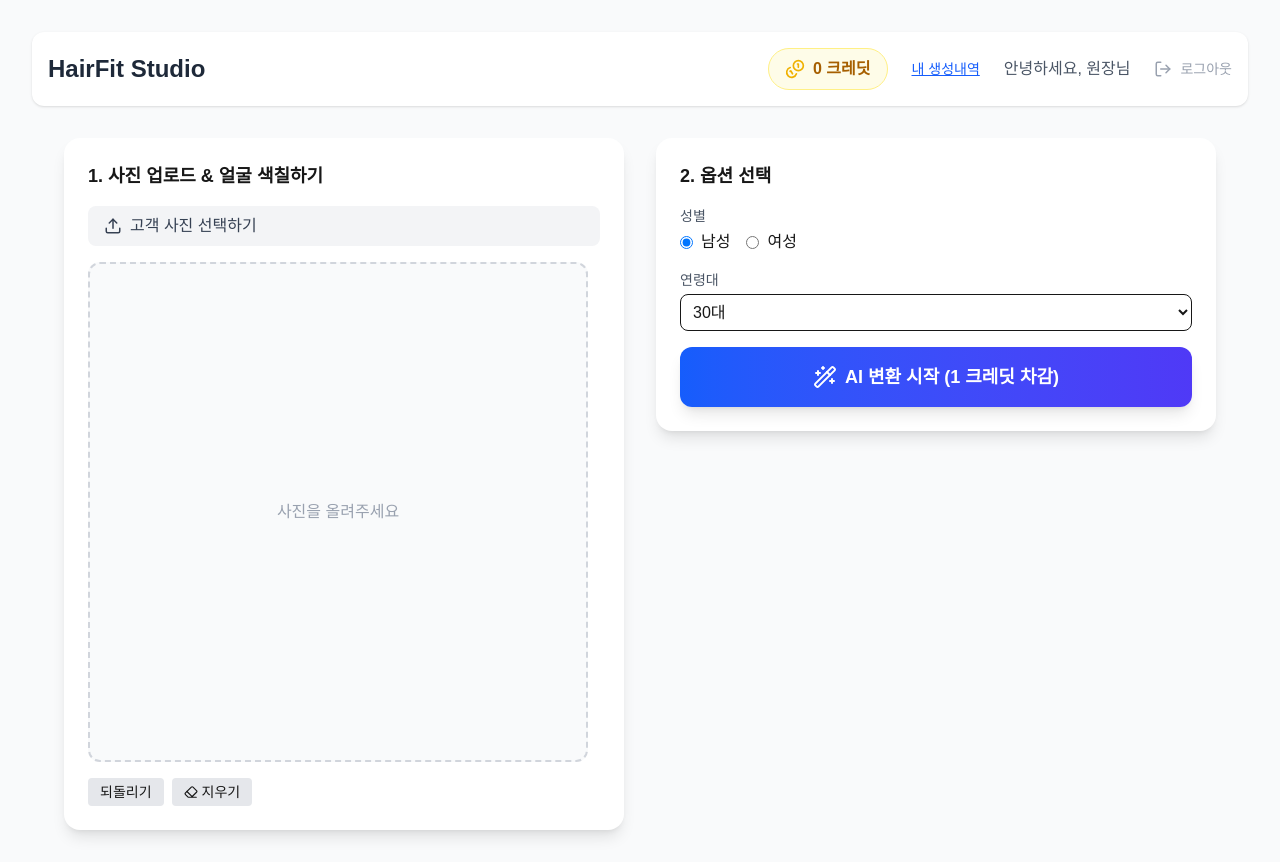
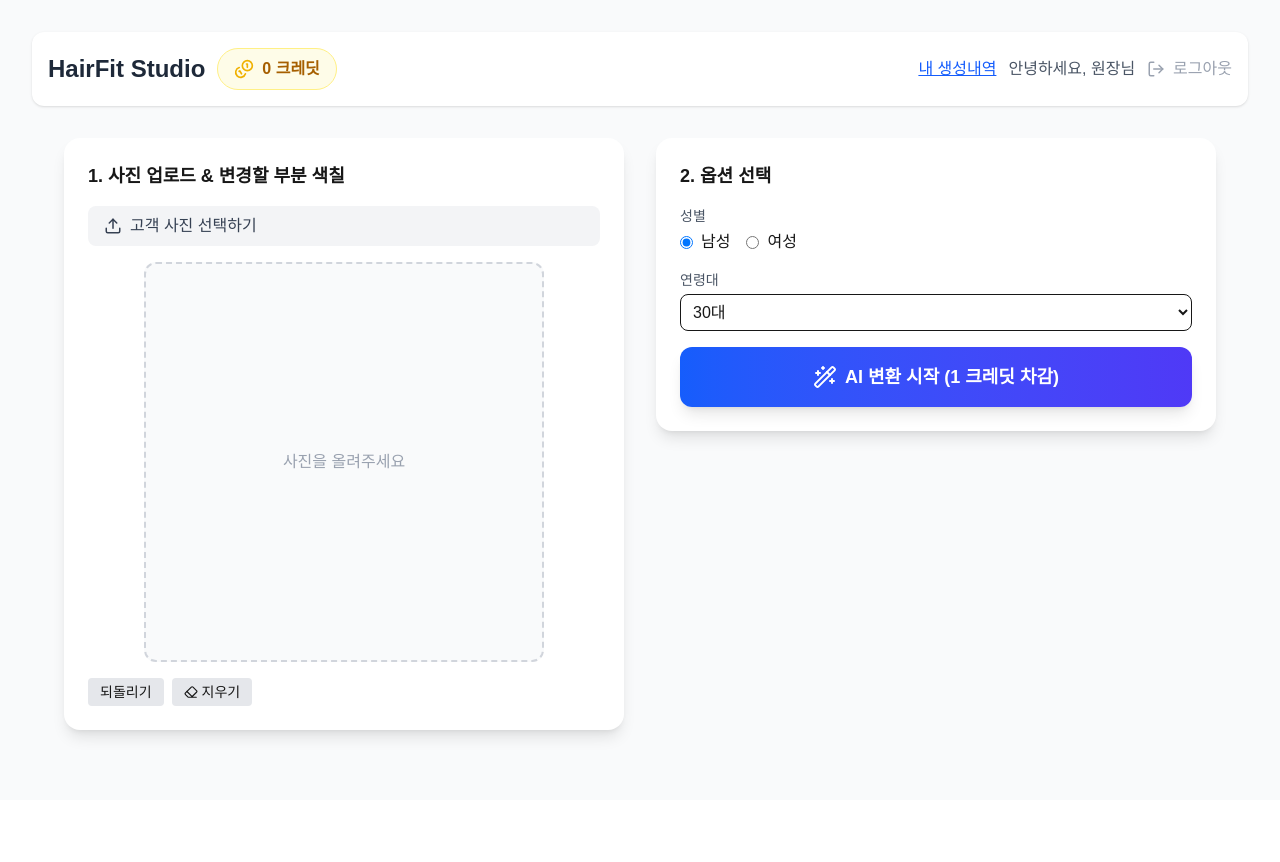
Before and after one commit to phochoco/hairfit-frontend, a Next.js app: page /dashboard in a window 1280 px wide. After the commit the page ends 800 px from the top, so only its background shows below. Built offline with nearby package versions, Linux system fonts and the light colour scheme; no server answers; sample sign-in values are in the browser's storage.

Commit message:
update frontend

```diff
--- a/app/dashboard/page.tsx
+++ b/app/dashboard/page.tsx
@@ -11,8 +11,8 @@
 
 export default function Dashboard() {
   const [image, setImage] = useState<string | null>(null);
-  const [width, setWidth] = useState(500);
-  const [height, setHeight] = useState(500);
+  const [width, setWidth] = useState(400); // 반응형 기본값
+  const [height, setHeight] = useState(400);
   const [gender, setGender] = useState("male");
   const [age, setAge] = useState("30대");
   const [loading, setLoading] = useState(false);
@@ -51,8 +51,10 @@
 
   useEffect(() => {
     const token =
-      localStorage.getItem("hairfit_token") ||
-      localStorage.getItem("token");
+      typeof window !== "undefined"
+        ? localStorage.getItem("hairfit_token") ||
+          localStorage.getItem("token")
+        : null;
 
     if (!token) {
       alert("로그인이 필요합니다.");
@@ -72,11 +74,22 @@
           img.src = event.target.result as string;
           img.onload = () => {
             const ratio = img.height / img.width;
-            const newWidth = 500;
-            const newHeight = 500 * ratio;
+
+            // ✅ 화면 크기에 따라 캔버스 폭 조절 (모바일에서는 더 작게)
+            let baseWidth = 500;
+            if (typeof window !== "undefined") {
+              const vw = window.innerWidth;
+              if (vw < 768) {
+                // 모바일: 좌우 여백 조금 빼고 계산
+                baseWidth = vw - 48; // padding 고려
+              }
+            }
+            const newWidth = Math.min(500, baseWidth);
+            const newHeight = newWidth * ratio;
+
             setWidth(newWidth);
             setHeight(newHeight);
-            setImage(event.target?.result as string);
+            setImage(event.target.result as string);
           };
         }
       };
@@ -125,22 +138,28 @@
   };
 
   return (
-    <div className="min-h-screen bg-gray-50 p-8">
+    <div className="min-h-screen bg-gray-50 px-4 py-6 md:p-8">
       {/* 상단 네비게이션 */}
-      <nav className="flex justify-between items-center mb-8 bg-white p-4 rounded-xl shadow-sm">
-        <h1 className="text-2xl font-bold text-gray-800">HairFit Studio</h1>
-
-        <div className="flex items-center gap-6">
-          {/* 크레딧 표시기 */}
+      <nav className="mb-6 md:mb-8 bg-white px-4 py-3 md:p-4 rounded-xl shadow-sm">
+        <div className="flex flex-col gap-3 md:flex-row md:items-center md:justify-between">
+          {/* 왼쪽: 로고 + 크레딧 */}
+          <div className="flex items-center gap-3">
+            <h1 className="text-2xl font-bold text-gray-800">
+              HairFit Studio
+            </h1>
             <div className="flex items-center gap-2 bg-yellow-50 px-4 py-2 rounded-full border border-yellow-200">
               <Coins className="text-yellow-500" size={20} />
-            <span className="font-bold text-yellow-700">{credits} 크레딧</span>
+              <span className="font-bold text-yellow-700">
+                {credits} 크레딧
+              </span>
+            </div>
           </div>
 
-          {/* 내 생성내역 버튼 */}
+          {/* 오른쪽: 내 생성내역 / 인사말 / 로그아웃 */}
+          <div className="flex flex-wrap items-center gap-3 text-sm md:text-base">
             <button
               onClick={() => router.push("/mypage")}
-            className="text-sm text-blue-600 hover:text-blue-800 underline"
+              className="text-blue-600 hover:text-blue-800 underline"
             >
               내 생성내역
             </button>
@@ -151,22 +170,24 @@
 
             <button
               onClick={handleLogout}
-            className="text-gray-400 hover:text-red-500 flex items-center gap-2 text-sm"
+              className="text-gray-400 hover:text-red-500 flex items-center gap-2"
             >
               <LogOut size={18} /> 로그아웃
             </button>
           </div>
+        </div>
       </nav>
 
-      <div className="grid grid-cols-1 lg:grid-cols-2 gap-8 max-w-6xl mx-auto">
+      {/* 본문 영역 */}
+      <div className="max-w-6xl mx-auto grid grid-cols-1 lg:grid-cols-2 gap-6 md:gap-8">
         {/* 왼쪽: 작업 공간 */}
-        <div className="bg-white p-6 rounded-2xl shadow-lg">
+        <div className="bg-white p-4 md:p-6 rounded-2xl shadow-lg">
           <h2 className="text-lg font-semibold mb-4 flex items-center gap-2">
-            1. 사진 업로드 & 얼굴 색칠하기
+            1. 사진 업로드 & 변경할 부분 색칠
           </h2>
 
           <div className="mb-4">
-            <label className="flex items-center gap-2 cursor-pointer bg-gray-100 hover:bg-gray-200 text-gray-700 py-2 px-4 rounded-lg transition">
+            <label className="flex items-center gap-2 cursor-pointer bg-gray-100 hover:bg-gray-200 text-gray-700 py-2 px-4 rounded-lg transition text-sm md:text-base">
               <Upload size={18} />
               <span>고객 사진 선택하기</span>
               <input
@@ -178,19 +199,25 @@
             </label>
           </div>
 
+          {/* 캔버스 영역 */}
+          <div className="flex justify-center">
             <div
-            className="relative border-2 border-dashed border-gray-300 rounded-xl overflow-hidden bg-gray-50 flex items-center justify-center"
-            style={{ width: 500, height: height > 0 ? height : 300 }}
+              className="relative border-2 border-dashed border-gray-300 rounded-xl overflow-hidden bg-gray-50 flex items-center justify-center w-full"
+              style={{
+                maxWidth: width, // 최대 폭은 state 기준
+                height: height > 0 ? height : 300,
+              }}
             >
               {!image ? (
-              <p className="text-gray-400">사진을 올려주세요</p>
+                <p className="text-gray-400 text-sm md:text-base">
+                  사진을 올려주세요
+                </p>
               ) : (
                 <>
                   <img
                     src={image}
                     alt="Original"
                     className="absolute top-0 left-0 w-full h-full object-contain pointer-events-none"
-                  style={{ width: width, height: height }}
                   />
                   <CanvasDraw
                     ref={canvasRef}
@@ -206,8 +233,9 @@
                 </>
               )}
             </div>
+          </div>
 
-          <div className="mt-4 flex gap-2">
+          <div className="mt-4 flex flex-wrap gap-2">
             <button
               onClick={() => canvasRef.current?.undo()}
               className="px-3 py-1 text-sm bg-gray-200 rounded hover:bg-gray-300"
@@ -225,7 +253,7 @@
 
         {/* 오른쪽: 옵션 및 결과 */}
         <div className="space-y-6">
-          <div className="bg-white p-6 rounded-2xl shadow-lg">
+          <div className="bg-white p-4 md:p-6 rounded-2xl shadow-lg">
             <h2 className="text-lg font-semibold mb-4">2. 옵션 선택</h2>
 
             <div className="space-y-4">
@@ -273,7 +301,7 @@
               <button
                 onClick={handleGenerate}
                 disabled={loading}
-                className="w-full bg-gradient-to-r from-blue-600 to-indigo-600 text-white py-4 rounded-xl font-bold text-lg shadow-lg hover:shadow-xl transition transform hover:-translate-y-1 flex items-center justify-center gap-2 disabled:opacity-50 disabled:cursor-not-allowed"
+                className="w-full bg-gradient-to-r from-blue-600 to-indigo-600 text-white py-3 md:py-4 rounded-xl font-bold text-base md:text-lg shadow-lg hover:shadow-xl transition transform hover:-translate-y-1 flex items-center justify-center gap-2 disabled:opacity-50 disabled:cursor-not-allowed"
               >
                 {loading ? (
                   "AI가 변신 중입니다..."
@@ -287,7 +315,7 @@
           </div>
 
           {result && (
-            <div className="bg-white p-6 rounded-2xl shadow-lg border-2 border-blue-100">
+            <div className="bg-white p-4 md:p-6 rounded-2xl shadow-lg border-2 border-blue-100">
               <h2 className="text-lg font-semibold mb-4 text-blue-800">
                 ✨ 변환 결과
               </h2>
@@ -300,7 +328,7 @@
                 href={result}
                 target="_blank"
                 rel="noreferrer"
-                className="block w-full text-center bg-gray-800 text-white py-2 rounded-lg hover:bg-black transition flex items-center justify-center gap-2"
+                className="block w-full text-center bg-gray-800 text-white py-2 rounded-lg hover:bg-black transition flex items-center justify-center gap-2 text-sm md:text-base"
               >
                 <Download size={18} /> 고화질 다운로드
               </a>
```
Lines whose indentation alone changed are shown as unchanged.
